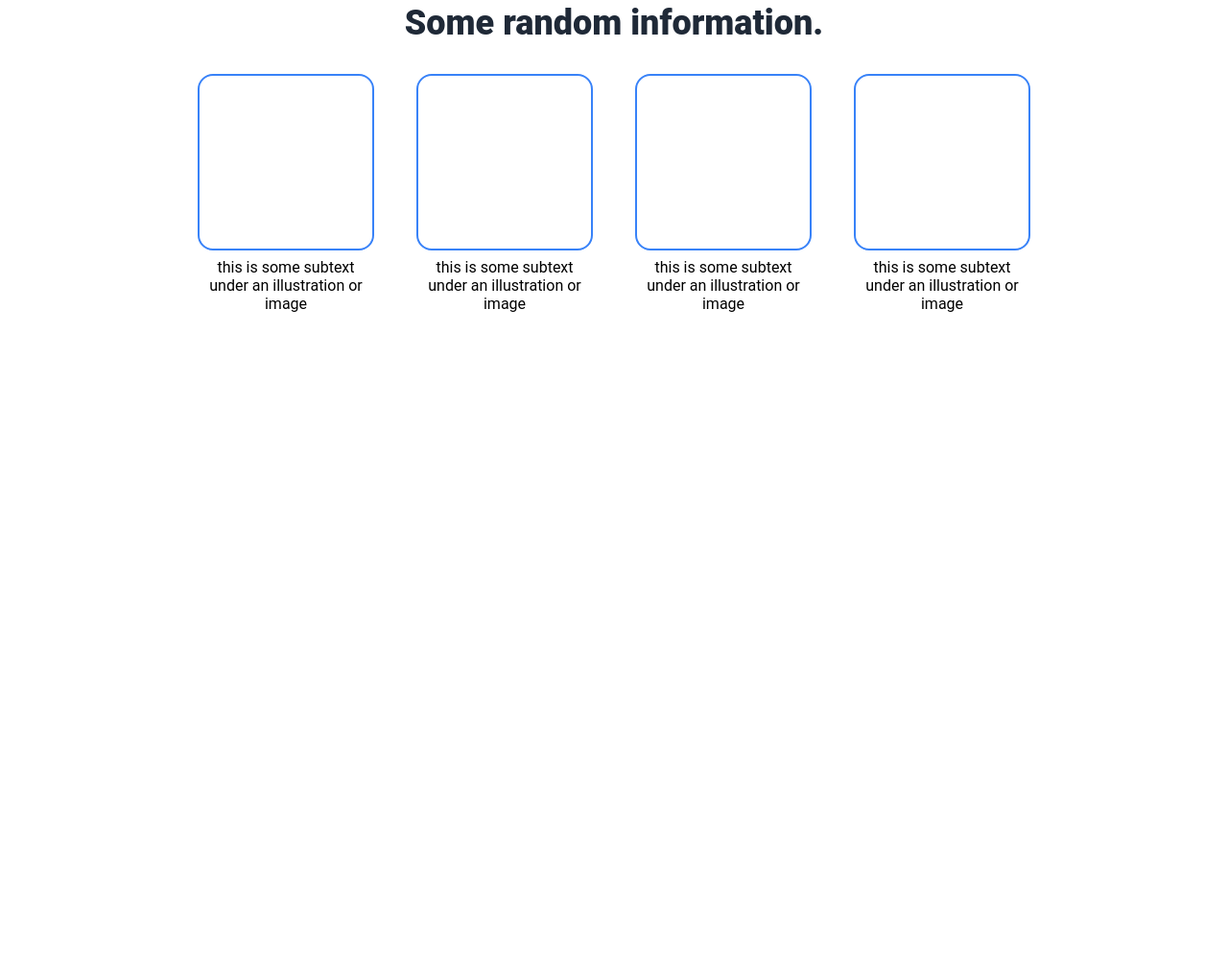
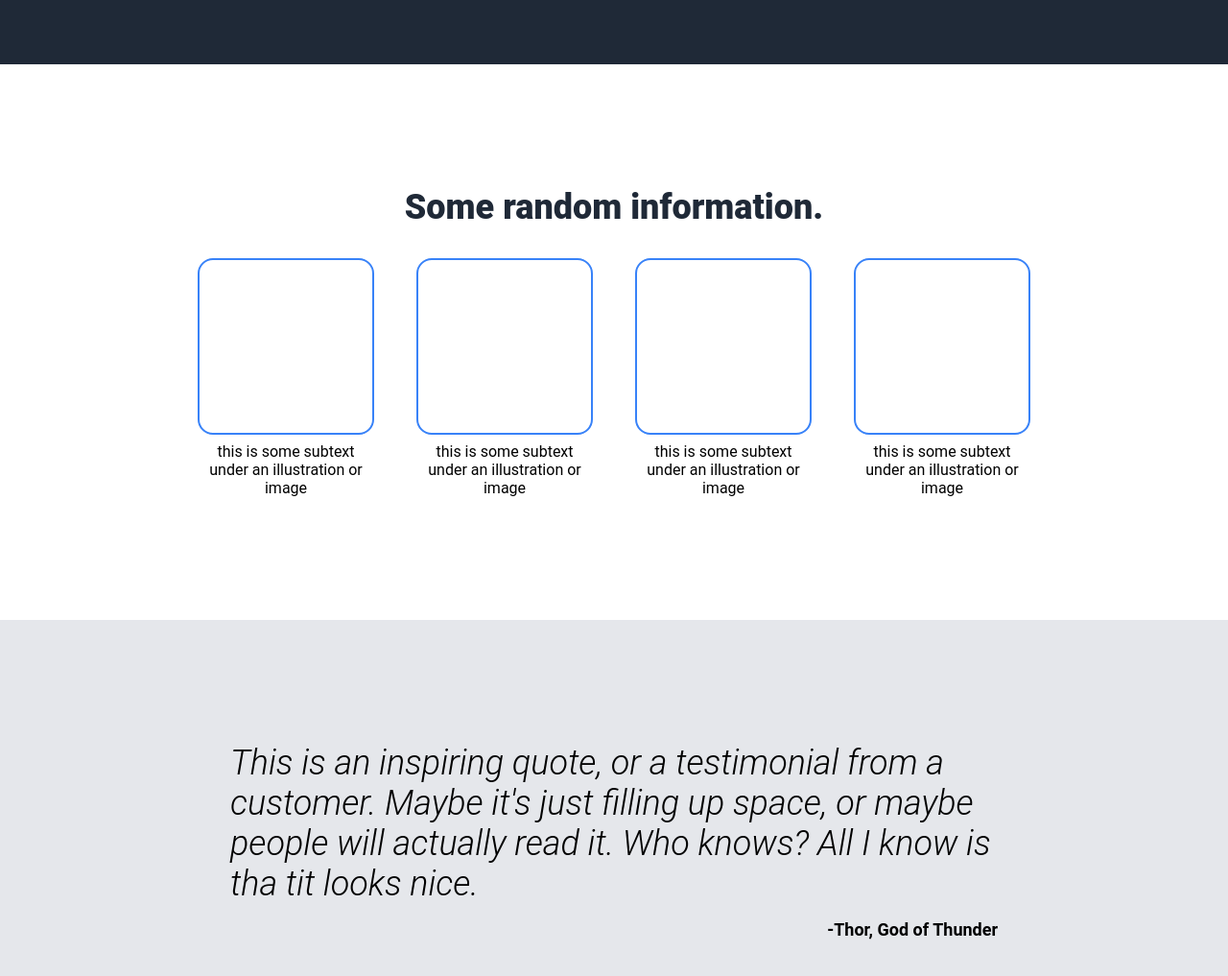
Before and after one commit to ksorathia/odin-landing-page, a plain HTML site: page index.html in a window 1280 px wide. Shown: the part 475-1492 px from the top of the page at 96% size. Before the commit the page ends 865 px from the top, so only its background shows below. Drawn offline with Linux system fonts and the light colour scheme.

Commit message:
Create quote section
This one was an easier section, which made use of the actual section
that was created to wrap the quote container. It could be that
these explicit sections are needed so I can center align the content
and ensure appropriate padding around the content in smaller viewports.

```diff
--- a/index.html
+++ b/index.html
@@ -50,7 +50,16 @@
             </div>
         </div>
     </section>
-    <section class="quote"></section>
+    <section class="quote">
+        <div class="quote-container">
+            <div class="quote-message">
+                This is an inspiring quote, or a testimonial from a customer. Maybe it's just filling up space, or maybe people will actually read it. Who knows? All I know is tha tit looks nice.
+            </div>
+            <div class="quote-attr">
+                -Thor, God of Thunder
+            </div>
+        </div>
+    </section>
     <section class="cta"></section>
     <section class="footer"></section>
 </body>
--- a/styles.css
+++ b/styles.css
@@ -31,12 +31,6 @@ body {
     color: var(--dark-text);
 }
 
-.quote {
-    font-size: 36px;
-    font-weight: 300;
-    font-style: italic;
-}
-
 .nav {
     display: flex;
     justify-content: center;
@@ -65,7 +59,7 @@ body {
     display: flex;
     justify-content: center;
     align-items: center;
-    padding: 64px 16px;
+    padding: 128px 16px;
     background-color: var(--dark-blue);
 }
 
@@ -106,7 +100,7 @@ body {
     display: flex;
     justify-content: center;
     align-items: stretch;
-    padding: 64px 16px;
+    padding: 128px 16px;
 }
 
 .info-container {
@@ -152,3 +146,32 @@ body {
     text-align: center;
     width: 180px;
 }
+
+.quote {
+    display: flex;
+    justify-content: center;
+    align-items: stretch;
+    background-color: var(--dark-text-secondary);
+    padding: 128px 16px;
+}
+
+.quote-container {
+    display: flex;
+    flex-direction: column;
+    justify-content: center;
+    width: 800px;
+    gap: 16px;
+}
+
+.quote-message {
+    font-size: 36px;
+    font-weight: 300;
+    font-style: italic;
+    align-self: start;
+}
+
+.quote-attr {
+    font-size: 18px;
+    font-weight: 600;
+    align-self: end;
+}
```
